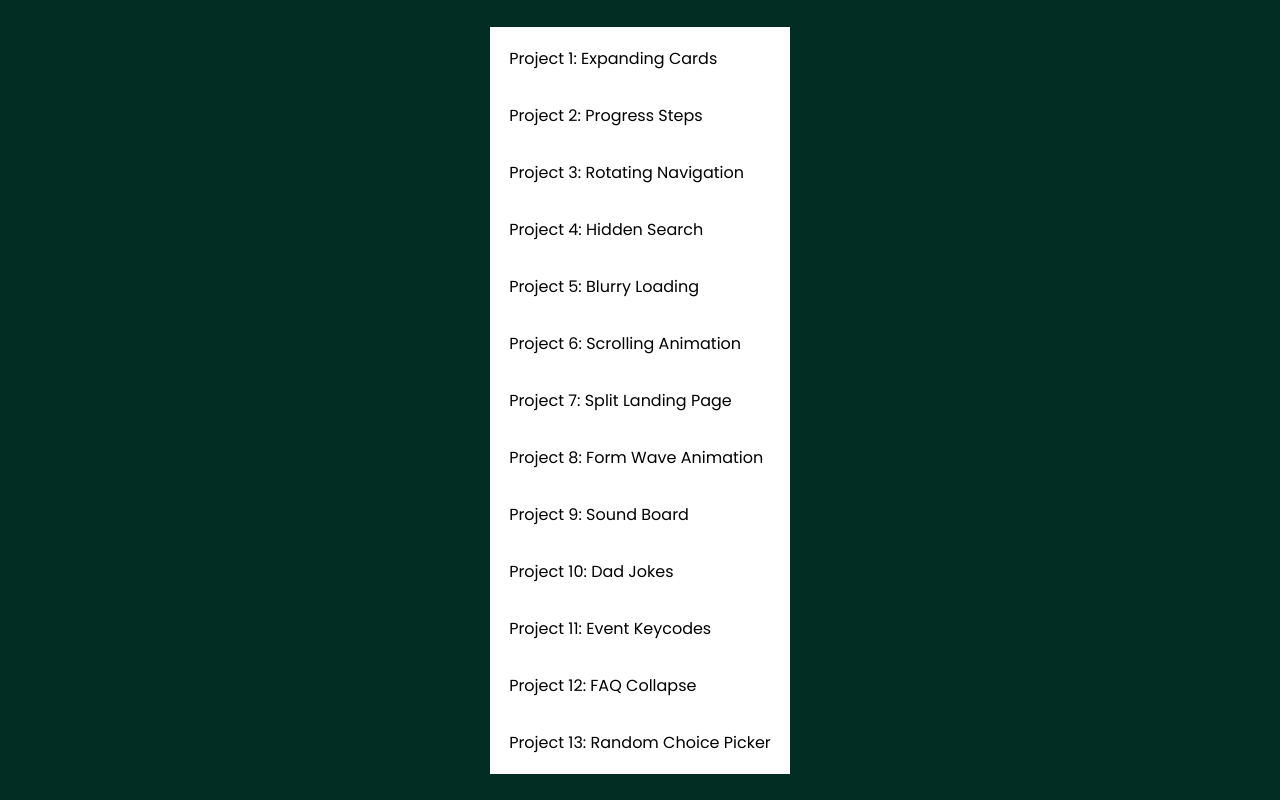
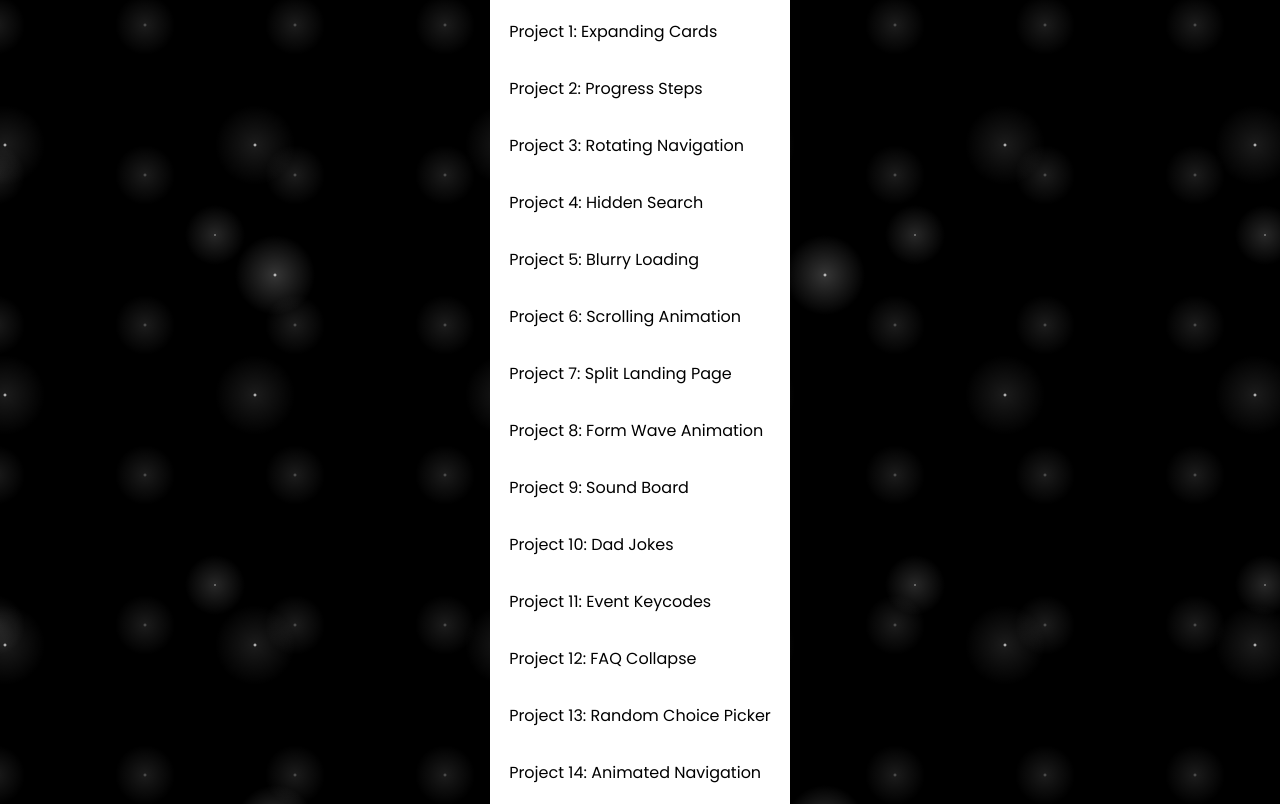
Before and after one commit to julia-joseph/mini-projects, an Angular app: page /home in a window 1280 px wide. Built offline with nearby package versions, Linux system fonts and the light colour scheme.

Commit message:
Project 14: Animation Navigation - Self Attempt GH-Pages: Building - Project 14: Animation Navigation

```diff
--- /dev/null
+++ b/src/app/animated-navigation/animated-navigation-routing.module.ts
@@ -0,0 +1,11 @@
+import { NgModule } from '@angular/core';
+import { RouterModule, Routes } from '@angular/router';
+import { AnimatedNavigationComponent } from './animated-navigation.component';
+
+const routes: Routes = [{ path: '', component: AnimatedNavigationComponent }];
+
+@NgModule({
+  imports: [RouterModule.forChild(routes)],
+  exports: [RouterModule],
+})
+export class AnimatedNavigationRoutingModule {}
--- /dev/null
+++ b/src/app/animated-navigation/animated-navigation.component.html
@@ -0,0 +1,20 @@
+<main>
+  <div class="container">
+    <nav class="animated-nav" [ngClass]="{ closed: !showMenu }">
+      <ul>
+        <li [routerLink]="['/home']">
+          <i class="fa-solid fa-house"></i><span>Home</span>
+        </li>
+        <li><i class="fa-solid fa-user"></i><span>About</span></li>
+        <li><i class="fa-solid fa-address-book"></i><span>Contact</span></li>
+        <li>
+          <i
+            class="fa-solid fa-times"
+            [ngClass]="{ 'fa-times': showMenu, 'fa-bars': !showMenu }"
+            (click)="showMenu = !showMenu"
+          ></i>
+        </li>
+      </ul>
+    </nav>
+  </div>
+</main>
--- /dev/null
+++ b/src/app/animated-navigation/animated-navigation.component.scss
@@ -0,0 +1,88 @@
+$nav-length: 350px;
+$sm-nav-length: 250px;
+
+main {
+  min-height: 100vh;
+  width: 100%;
+  background: linear-gradient(
+    to bottom,
+    #ffffff 0%,
+    #ffffff 50%,
+    #000000 50%,
+    #000000 100%
+  );
+}
+
+.container {
+  height: 100vh;
+  width: 100%;
+  position: relative;
+
+  .animated-nav {
+    position: absolute;
+    top: calc(50% - 25px);
+    left: calc(50% - $nav-length / 2);
+    // z-index: 1;
+    background-color: white;
+    width: $nav-length;
+    transition: 0.4s ease;
+
+    ul {
+      list-style: none;
+      display: flex;
+      border: 1px solid black;
+      padding: 1rem;
+      margin: 0rem;
+
+      li {
+        margin-right: 0.5rem;
+
+        i {
+          margin-right: 0.5rem;
+          cursor: pointer;
+          transition: 0.4s ease-in;
+        }
+
+        &:last-of-type {
+          margin-left: auto;
+
+          i {
+            margin-right: 0rem;
+          }
+        }
+      }
+    }
+
+    &.closed {
+      top: calc(50% - 25px);
+      left: calc(50% - 30px / 2);
+      width: 30px;
+
+      ul {
+        width: 30px;
+        transition: 0.4s ease-in;
+
+        li {
+          display: none;
+
+          &:last-of-type {
+            display: block;
+          }
+        }
+      }
+    }
+  }
+}
+
+@media (max-width: 400px) {
+  .animated-nav {
+    left: calc(50% - $sm-nav-length / 2) !important;
+    width: $sm-nav-length !important;
+    font-size: 0.9rem;
+    ul {
+      li {
+        text-align: center;
+      }
+    }
+  }
+}
--- /dev/null
+++ b/src/app/animated-navigation/animated-navigation.component.ts
@@ -0,0 +1,13 @@
+import { Component, OnInit } from '@angular/core';
+
+@Component({
+  selector: 'app-animated-navigation',
+  templateUrl: './animated-navigation.component.html',
+  styleUrls: ['./animated-navigation.component.scss'],
+})
+export class AnimatedNavigationComponent implements OnInit {
+  showMenu: boolean = true;
+  constructor() {}
+
+  ngOnInit(): void {}
+}
--- a/src/app/app-routing.module.ts
+++ b/src/app/app-routing.module.ts
@@ -96,6 +96,13 @@ const routes: Routes = [
         (m) => m.RandomChoicePickerModule
       ),
   },
+  {
+    path: 'animated-navigation',
+    loadChildren: () =>
+      import('./animated-navigation/animated-navigation.module').then(
+        (m) => m.AnimatedNavigationModule
+      ),
+  },
 ];
 
 @NgModule({
--- a/src/app/home/home.component.scss
+++ b/src/app/home/home.component.scss
@@ -5,12 +5,23 @@ $dark-green-color: #055d49;
   align-items: center;
   justify-content: center;
   min-height: 100vh;
-  background-color: darken($color: $dark-green-color, $amount: 10);
-  // background: radial-gradient(
-  //   circle,
-  //   rgba(0, 0, 0, 1) 0%,
-  //   rgba(5, 93, 73, 1) 87%
-  // );
+  // background-color: darken($color: $dark-green-color, $amount: 10);
+  overflow: scroll;
+  background-color: black;
+  background-image: radial-gradient(
+      white,
+      rgba(255, 255, 255, 0.2) 2px,
+      transparent 40px
+    ),
+    radial-gradient(white, rgba(255, 255, 255, 0.15) 1px, transparent 30px),
+    radial-gradient(white, rgba(255, 255, 255, 0.1) 2px, transparent 40px),
+    radial-gradient(
+      rgba(255, 255, 255, 0.4),
+      rgba(255, 255, 255, 0.1) 2px,
+      transparent 30px
+    );
+  background-size: 550px 550px, 350px 350px, 250px 250px, 150px 150px;
+  background-position: 0 0, 40px 60px, 130px 270px, 70px 100px;
 
   nav {
     background-color: white;
--- a/src/app/home/home.component.ts
+++ b/src/app/home/home.component.ts
@@ -20,6 +20,7 @@ export class HomeComponent implements OnInit {
     { name: 'Event Keycodes', path: 'event-keycodes' },
     { name: 'FAQ Collapse', path: 'faq-collapse' },
     { name: 'Random Choice Picker', path: 'random-choice-picker' },
+    { name: 'Animated Navigation', path: 'animated-navigation' },
   ];
 
   constructor() {}
```
Also changed, not shown: src/app/animated-navigation/animated-navigation.module.ts (added, +17 -0 lines), 4 other files (tests, documents, lock files or other folders).
